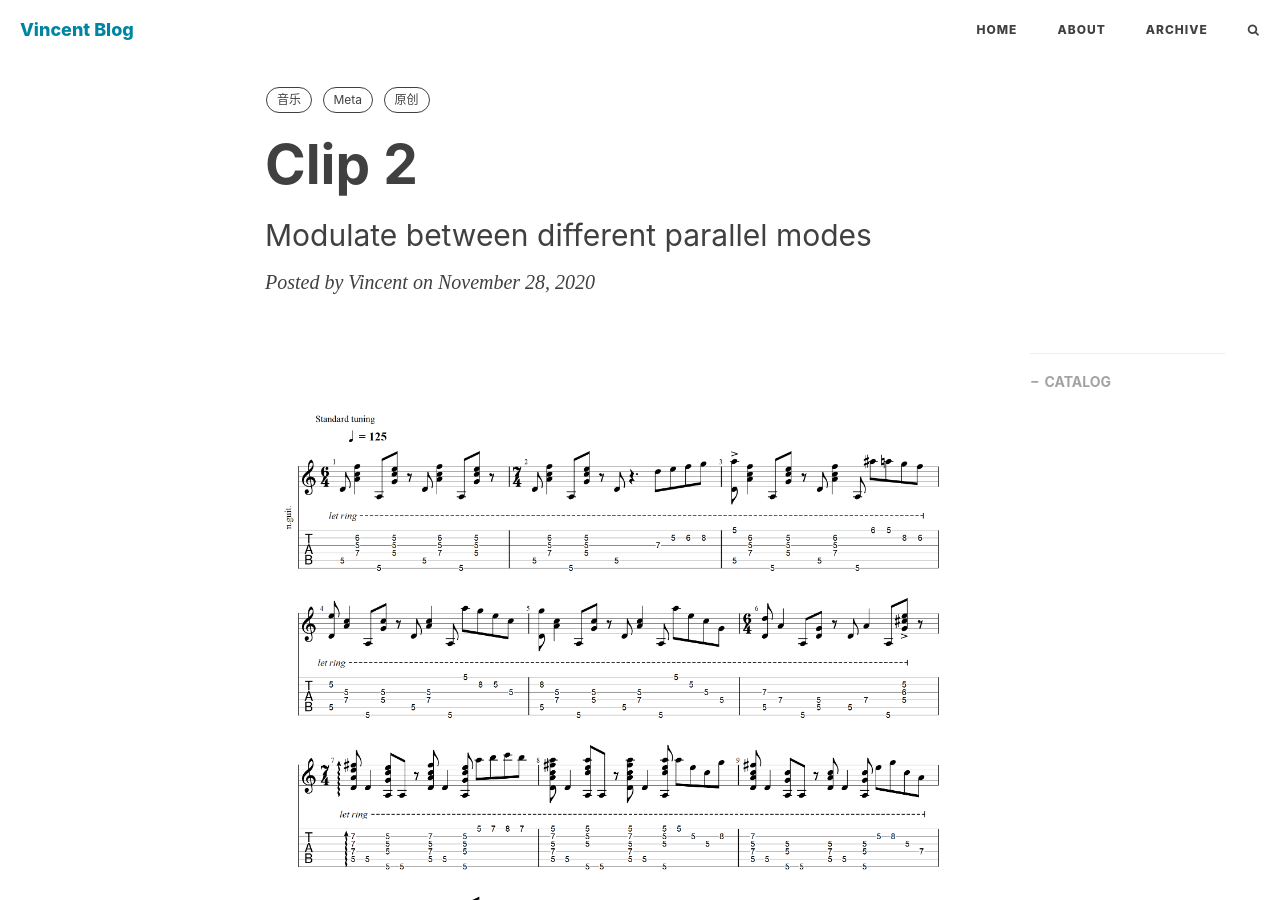
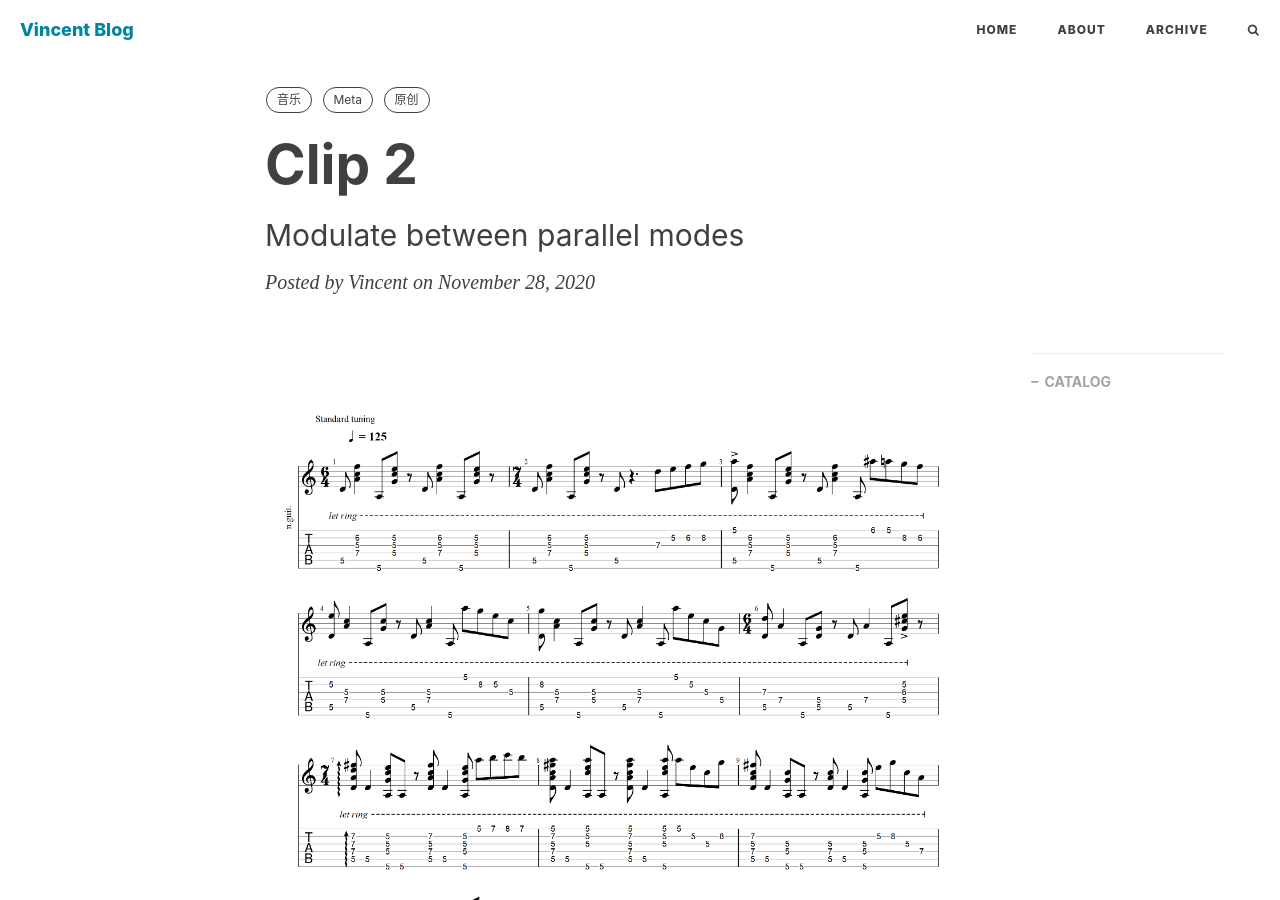
Before and after one commit to VincentBai-dotcom/vincentbai-dotcom.github.io, a Jekyll site: the page built from _posts/2020-11-28-clip2.markdown, in a window 1280 px wide and 900 px high. Built offline with Jekyll 4.4.1, drawn with Linux system fonts in a browser that asks for light colours; nearby versions of some CDN libraries; comment, search, counter and statistics services are not loaded.

Commit message:
changing markdown + setting up disqus

```diff
--- a/_config.yml
+++ b/_config.yml
@@ -59,7 +59,7 @@
 
 
 # Disqus settings
-disqus_username: false
+disqus_username: Vincent Bai
 
 # Netease settings
 netease_comment: false
--- a/_posts/2020-11-28-clip2.markdown
+++ b/_posts/2020-11-28-clip2.markdown
@@ -1,7 +1,7 @@
 ---
 layout:     post
 title:      "Clip 2"
-subtitle:   " Modulate between different parallel modes"
+subtitle:   " Modulate between parallel modes"
 author:     "Vincent"
 header-style: text
 tags:
```
